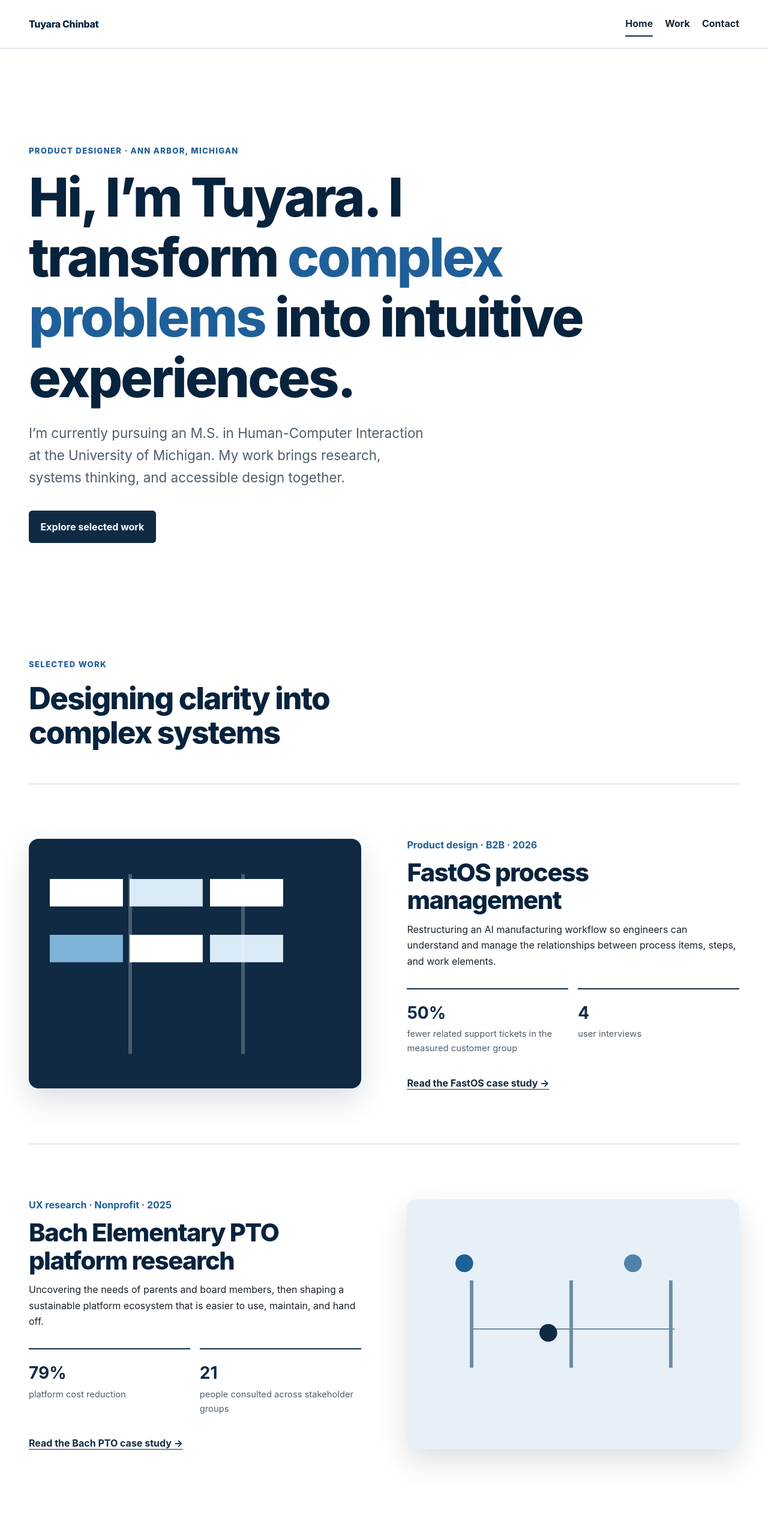
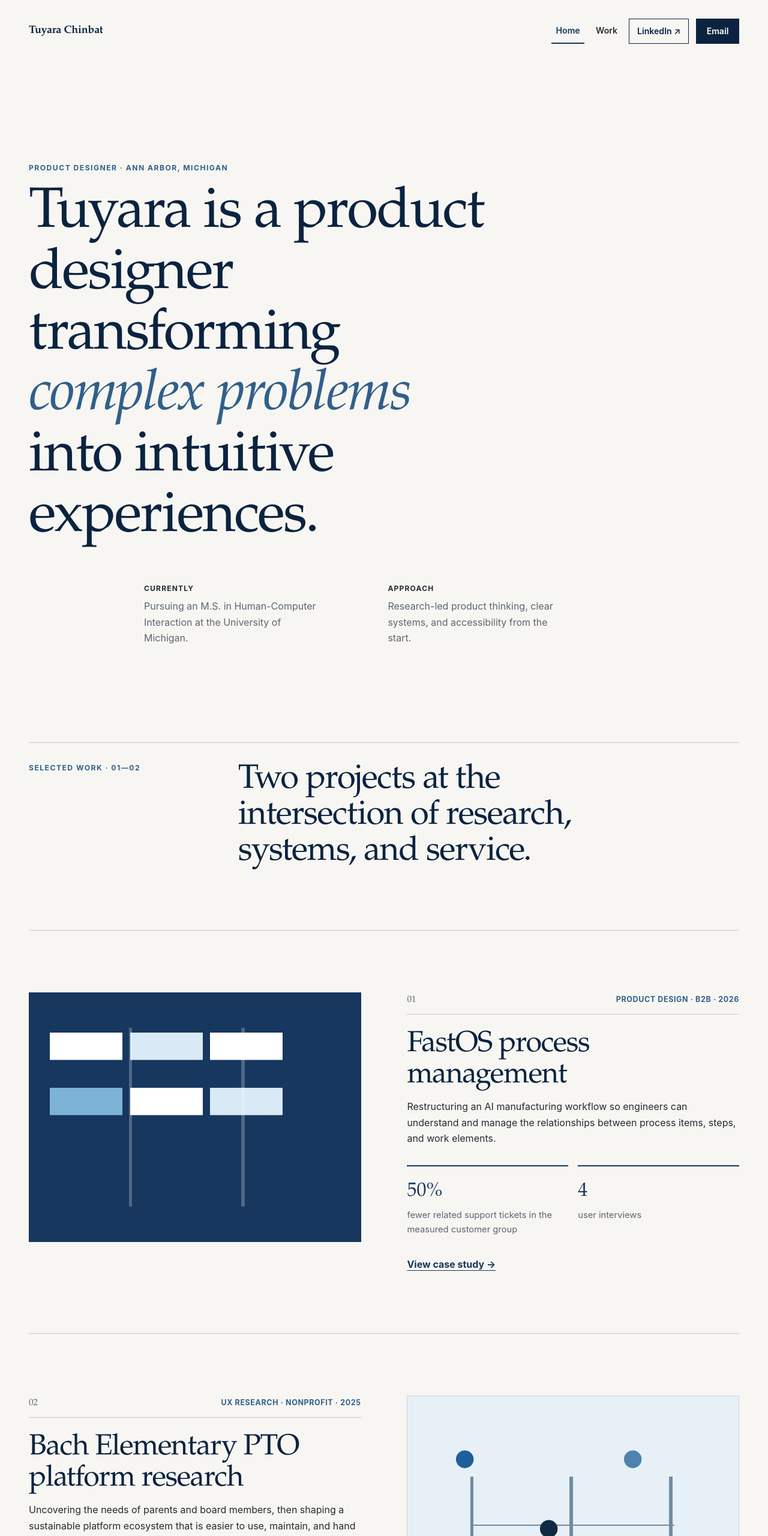
Before and after one commit to tuyarach/portfolio, a plain HTML site: page index.html in a window 1280 px wide. Shown: the top 2560 px of the page at 60% size. Drawn offline with Linux system fonts and the light colour scheme.

Commit message:
Refine portfolio with editorial visual direction
Move LinkedIn and Email into the navigation, remove the contact section, and introduce a restrained editorial type and layout system across the portfolio.

```diff
--- a/index.html
+++ b/index.html
@@ -17,69 +17,68 @@
         <ul class="nav-list">
           <li><a href="index.html" aria-current="page">Home</a></li>
           <li><a href="#work">Work</a></li>
-          <li><a href="#contact">Contact</a></li>
+          <li><a class="nav-action nav-action-secondary" href="https://www.linkedin.com/in/tuyara-chinbat/">LinkedIn <span aria-hidden="true">↗</span></a></li>
+          <li><a class="nav-action" href="mailto:chtuyara@umich.edu">Email</a></li>
         </ul>
       </nav>
     </div>
   </header>
 
   <main id="main">
-    <section class="hero shell" aria-labelledby="hero-title">
+    <section class="hero shell">
       <p class="eyebrow">Product designer · Ann Arbor, Michigan</p>
-      <h1 id="hero-title">Hi, I’m Tuyara. I transform <span>complex problems</span> into intuitive experiences.</h1>
-      <p class="hero-copy">I’m currently pursuing an M.S. in Human-Computer Interaction at the University of Michigan. My work brings research, systems thinking, and accessible design together.</p>
-      <a class="button" href="#work">Explore selected work</a>
+      <h1>Tuyara is a product designer transforming <em>complex problems</em> into intuitive experiences.</h1>
+      <div class="hero-details">
+        <div>
+          <p class="detail-label">Currently</p>
+          <p>Pursuing an M.S. in Human-Computer Interaction at the University of Michigan.</p>
+        </div>
+        <div>
+          <p class="detail-label">Approach</p>
+          <p>Research-led product thinking, clear systems, and accessibility from the start.</p>
+        </div>
+      </div>
     </section>
 
-    <section class="work shell" id="work" aria-labelledby="work-title">
+    <section class="work shell" id="work">
       <div class="section-heading">
-        <p class="eyebrow">Selected work</p>
-        <h2 id="work-title">Designing clarity into complex systems</h2>
+        <p class="eyebrow">Selected work · 01—02</p>
+        <h2>Two projects at the intersection of research, systems, and service.</h2>
       </div>
 
       <article class="project-card">
         <div class="project-visual fastos-visual"></div>
         <div class="project-copy">
-          <p class="project-meta">Product design · B2B · 2026</p>
+          <div class="project-kicker"><span>01</span><p class="project-meta">Product design · B2B · 2026</p></div>
           <h3>FastOS process management</h3>
           <p>Restructuring an AI manufacturing workflow so engineers can understand and manage the relationships between process items, steps, and work elements.</p>
           <ul class="metric-list">
             <li><strong>50%</strong><span>fewer related support tickets in the measured customer group</span></li>
             <li><strong>4</strong><span>user interviews</span></li>
           </ul>
-          <a class="text-link" href="fastos.html">Read the FastOS case study <span aria-hidden="true">→</span></a>
+          <a class="text-link" href="fastos.html">View case study <span aria-hidden="true">→</span></a>
         </div>
       </article>
 
       <article class="project-card project-card-reverse">
         <div class="project-visual bach-visual"></div>
         <div class="project-copy">
-          <p class="project-meta">UX research · Nonprofit · 2025</p>
+          <div class="project-kicker"><span>02</span><p class="project-meta">UX research · Nonprofit · 2025</p></div>
           <h3>Bach Elementary PTO platform research</h3>
           <p>Uncovering the needs of parents and board members, then shaping a sustainable platform ecosystem that is easier to use, maintain, and hand off.</p>
           <ul class="metric-list">
             <li><strong>79%</strong><span>platform cost reduction</span></li>
             <li><strong>21</strong><span>people consulted across stakeholder groups</span></li>
           </ul>
-          <a class="text-link" href="bach-pto.html">Read the Bach PTO case study <span aria-hidden="true">→</span></a>
+          <a class="text-link" href="bach-pto.html">View case study <span aria-hidden="true">→</span></a>
         </div>
       </article>
-    </section>
-
-    <section class="contact shell" id="contact" aria-labelledby="contact-title">
-      <p class="eyebrow">Let’s connect</p>
-      <h2 id="contact-title">Interested in thoughtful, accessible product experiences?</h2>
-      <p>I’m always happy to talk about design, research, and opportunities to make complicated systems easier to use.</p>
-      <div class="contact-links">
-        <a class="button" href="mailto:chtuyara@umich.edu">Email Tuyara</a>
-        <a class="text-link" href="https://www.linkedin.com/in/tuyara-chinbat/">Connect on LinkedIn <span aria-hidden="true">↗</span></a>
-      </div>
     </section>
   </main>
 
   <footer class="site-footer">
     <div class="shell footer-inner">
-      <p>Designed and built with accessibility in mind.</p>
+      <p>Product designer · Researcher · Systems thinker</p>
       <p>© 2026 Tuyara Chinbat</p>
     </div>
   </footer>
--- a/styles.css
+++ b/styles.css
@@ -1,13 +1,13 @@
 :root {
-  --navy: #102a43;
-  --navy-strong: #08233d;
-  --blue: #1f5f99;
-  --blue-soft: #e7f0f7;
-  --ink: #17212b;
-  --muted: #4e5d6c;
-  --paper: #ffffff;
-  --wash: #f5f7f9;
-  --line: #cbd5df;
+  --navy: #17375e;
+  --navy-strong: #0b2340;
+  --blue: #315f8b;
+  --blue-soft: #e7edf2;
+  --ink: #252b31;
+  --muted: #5c6670;
+  --paper: #f7f6f2;
+  --wash: #efeee9;
+  --line: #c9c8c1;
   --focus: #d56a00;
   --max: 74rem;
 }
@@ -56,13 +56,10 @@ a:hover { text-decoration-thickness: 0.15em; }
 
 .skip-link:focus { transform: translateY(0); }
 
-.site-header {
-  border-bottom: 1px solid var(--line);
-  background: rgba(255,255,255,0.96);
-}
+.site-header { background: var(--paper); }
 
 .header-inner {
-  min-height: 5rem;
+  min-height: 6.5rem;
   display: flex;
   align-items: center;
   justify-content: space-between;
@@ -71,15 +68,18 @@ a:hover { text-decoration-thickness: 0.15em; }
 
 .wordmark {
   color: var(--navy-strong);
-  font-weight: 800;
-  letter-spacing: -0.02em;
+  font-family: "Iowan Old Style", "Palatino Linotype", Baskerville, Georgia, serif;
+  font-size: 1.12rem;
+  font-weight: 600;
+  letter-spacing: -0.01em;
   text-decoration: none;
 }
 
 .nav-list {
   display: flex;
   flex-wrap: wrap;
-  gap: 0.25rem 1.25rem;
+  align-items: center;
+  gap: 0.5rem 0.75rem;
   margin: 0;
   padding: 0;
   list-style: none;
@@ -87,9 +87,10 @@ a:hover { text-decoration-thickness: 0.15em; }
 
 .nav-list a {
   display: inline-block;
-  padding: 0.45rem 0;
+  padding: 0.5rem 0.45rem;
   color: var(--ink);
-  font-weight: 650;
+  font-size: 0.88rem;
+  font-weight: 600;
   text-decoration: none;
   border-bottom: 2px solid transparent;
 }
@@ -97,29 +98,49 @@ a:hover { text-decoration-thickness: 0.15em; }
 .nav-list a:hover,
 .nav-list a[aria-current="page"] { color: var(--navy); border-bottom-color: var(--navy); }
 
-.hero { padding-block: clamp(5.5rem, 13vw, 10rem); }
+.nav-list .nav-action {
+  min-width: 4.5rem;
+  padding: 0.5rem 0.8rem;
+  border: 1px solid var(--navy-strong);
+  border-radius: 0;
+  background: var(--navy-strong);
+  color: #fff;
+  text-align: center;
+}
+
+.nav-list .nav-action:hover {
+  border-bottom-color: var(--navy-strong);
+  background: transparent;
+  color: var(--navy-strong);
+}
+
+.nav-list .nav-action-secondary { background: transparent; color: var(--navy-strong); }
+.nav-list .nav-action-secondary:hover { background: var(--navy-strong); color: #fff; }
+
+.hero { padding-block: clamp(6rem, 13vw, 11rem) clamp(5rem, 10vw, 8rem); }
 
 .eyebrow {
   margin: 0 0 1rem;
   color: var(--blue);
-  font-size: 0.82rem;
-  font-weight: 800;
-  letter-spacing: 0.1em;
+  font-size: 0.76rem;
+  font-weight: 700;
+  letter-spacing: 0.12em;
   text-transform: uppercase;
 }
 
 h1, h2, h3 {
   margin-top: 0;
   color: var(--navy-strong);
-  font-weight: 780;
-  letter-spacing: -0.035em;
-  line-height: 1.12;
+  font-family: "Iowan Old Style", "Palatino Linotype", Baskerville, Georgia, serif;
+  font-weight: 500;
+  letter-spacing: -0.025em;
+  line-height: 1.07;
 }
 
-h1 { max-width: 16ch; margin-bottom: 1.5rem; font-size: clamp(2.65rem, 7vw, 5.8rem); }
-h1 span { color: var(--blue); }
-h2 { margin-bottom: 1.25rem; font-size: clamp(2rem, 4vw, 3.25rem); }
-h3 { margin-bottom: 0.75rem; font-size: clamp(1.35rem, 2.2vw, 1.75rem); }
+h1 { max-width: 17ch; margin-bottom: 3.5rem; font-size: clamp(3rem, 7.4vw, 6.7rem); }
+h1 em { color: var(--blue); font-weight: inherit; }
+h2 { margin-bottom: 1.25rem; font-size: clamp(2.1rem, 4.4vw, 3.8rem); }
+h3 { margin-bottom: 0.75rem; font-size: clamp(1.5rem, 2.5vw, 2rem); }
 
 p { margin-block: 0 1.25rem; }
 
@@ -128,6 +149,16 @@ p { margin-block: 0 1.25rem; }
   color: var(--muted);
   font-size: clamp(1.15rem, 2vw, 1.4rem);
 }
+
+.hero-details {
+  display: grid;
+  grid-template-columns: repeat(2, minmax(0, 19rem));
+  gap: 2rem clamp(3rem, 8vw, 7rem);
+  margin-left: clamp(0rem, 15vw, 13rem);
+}
+
+.hero-details p { margin: 0; color: var(--muted); }
+.hero-details .detail-label { margin-bottom: 0.45rem; color: var(--ink); font-size: 0.75rem; font-weight: 700; letter-spacing: 0.1em; text-transform: uppercase; }
 
 .button {
   display: inline-block;
@@ -144,16 +175,17 @@ p { margin-block: 0 1.25rem; }
 
 .button:hover { background: var(--paper); color: var(--navy); }
 
-.work { padding-block: 2rem 8rem; }
+.work { padding-block: 2rem 9rem; }
 
-.section-heading { max-width: 42rem; margin-bottom: 3.5rem; }
+.section-heading { display: grid; grid-template-columns: minmax(10rem, 0.55fr) 1.45fr; gap: 2rem; max-width: none; margin-bottom: 5rem; padding-top: 2rem; border-top: 1px solid var(--line); }
+.section-heading h2 { max-width: 22ch; }
 
 .project-card {
   display: grid;
   grid-template-columns: minmax(0, 1fr) minmax(0, 1fr);
-  gap: clamp(2rem, 6vw, 5rem);
-  align-items: center;
-  padding-block: clamp(2.5rem, 7vw, 5.5rem);
+  gap: clamp(2.5rem, 6vw, 6rem);
+  align-items: start;
+  padding-block: clamp(3.5rem, 8vw, 7rem);
   border-top: 1px solid var(--line);
 }
 
@@ -161,10 +193,11 @@ p { margin-block: 0 1.25rem; }
 
 .project-visual, .case-banner {
   min-height: 26rem;
-  border-radius: 1rem;
+  border: 1px solid rgba(11,35,64,0.14);
+  border-radius: 0;
   background-color: var(--navy);
   background-repeat: no-repeat;
-  box-shadow: 0 1.25rem 3rem rgba(16,42,67,0.15);
+  box-shadow: none;
 }
 
 .fastos-visual {
@@ -190,7 +223,11 @@ p { margin-block: 0 1.25rem; }
 
 .project-meta { margin-bottom: 0.6rem; color: var(--blue); font-weight: 750; }
 
-.project-copy h3 { font-size: clamp(1.8rem, 3.5vw, 2.6rem); }
+.project-kicker { display: flex; align-items: baseline; justify-content: space-between; gap: 1rem; padding-bottom: 0.7rem; border-bottom: 1px solid var(--line); }
+.project-kicker > span { color: var(--muted); font-family: "Iowan Old Style", "Palatino Linotype", Baskerville, Georgia, serif; font-size: 0.95rem; }
+.project-kicker .project-meta { margin: 0; font-size: 0.78rem; font-weight: 650; letter-spacing: 0.05em; text-transform: uppercase; }
+
+.project-copy h3 { margin-top: 1.5rem; font-size: clamp(2rem, 3.8vw, 3.2rem); }
 
 .metric-list {
   display: grid;
@@ -202,7 +239,7 @@ p { margin-block: 0 1.25rem; }
 }
 
 .metric-list li { padding-top: 1rem; border-top: 2px solid var(--navy); }
-.metric-list strong { display: block; color: var(--navy); font-size: 1.75rem; }
+.metric-list strong { display: block; color: var(--navy); font-family: "Iowan Old Style", "Palatino Linotype", Baskerville, Georgia, serif; font-size: 2rem; font-weight: 500; }
 .metric-list span { display: block; color: var(--muted); font-size: 0.92rem; }
 
 .text-link, .back-link {
@@ -211,23 +248,12 @@ p { margin-block: 0 1.25rem; }
   text-underline-offset: 0.22em;
 }
 
-.contact {
-  margin-bottom: 6rem;
-  padding: clamp(2.5rem, 7vw, 5rem);
-  border-radius: 1rem;
-  background: var(--blue-soft);
-}
+.site-footer { border-top: 1px solid var(--line); background: var(--paper); color: var(--muted); }
+.footer-inner { min-height: 8rem; display: flex; align-items: center; justify-content: space-between; gap: 1rem; }
+.footer-inner p { margin: 0; font-size: 0.85rem; }
 
-.contact h2 { max-width: 22ch; }
-.contact p:not(.eyebrow) { max-width: 42rem; }
-.contact-links { display: flex; flex-wrap: wrap; align-items: center; gap: 1.5rem; }
-
-.site-footer { background: var(--navy-strong); color: #fff; }
-.footer-inner { min-height: 8rem; display: flex; align-items: center; justify-content: space-between; gap: 1rem; }
-.footer-inner p { margin: 0; }
-
-.case-hero { padding-block: 4.5rem 5rem; }
-.case-hero h1 { max-width: 18ch; font-size: clamp(2.7rem, 6vw, 5.2rem); }
+.case-hero { padding-block: 4.5rem 6rem; }
+.case-hero h1 { max-width: 18ch; margin-bottom: 2rem; font-size: clamp(2.9rem, 6vw, 5.8rem); }
 .back-link { display: inline-block; margin-bottom: 4rem; }
 
 .project-facts {
@@ -272,8 +298,8 @@ blockquote p { margin: 0; }
 
 .callout-grid { display: grid; grid-template-columns: repeat(2, 1fr); gap: 1rem; margin-top: 2rem; }
 .callout-grid.three-up { grid-template-columns: repeat(3, 1fr); }
-.callout-grid div { padding: 1.5rem; border-radius: 0.5rem; background: var(--blue-soft); }
-.callout-grid strong { display: block; color: var(--navy); font-size: 2rem; }
+.callout-grid div { padding: 1.5rem; border: 1px solid var(--line); border-radius: 0; background: transparent; }
+.callout-grid strong { display: block; color: var(--navy); font-family: "Iowan Old Style", "Palatino Linotype", Baskerville, Georgia, serif; font-size: 2.25rem; font-weight: 500; }
 .callout-grid span { display: block; color: var(--muted); }
 
 .insight-list { padding-left: 1.25rem; }
@@ -289,12 +315,12 @@ tbody th { color: var(--navy-strong); }
 .solution-step { display: grid; grid-template-columns: 3rem 1fr; gap: 1rem; margin: 2rem 0; }
 .solution-step > span { color: var(--blue); font-size: 1.1rem; font-weight: 800; }
 
-.impact-stat { margin: 2.5rem 0; padding: 2rem; border-radius: 0.5rem; background: var(--navy); color: #fff; }
+.impact-stat { margin: 2.5rem 0; padding: 2rem; border-radius: 0; background: var(--navy); color: #fff; }
 .impact-stat strong { display: block; font-size: clamp(3rem, 7vw, 5rem); line-height: 1; }
 .impact-stat span { display: block; margin-top: 0.5rem; font-size: 1.05rem; }
 
 .tool-list { display: grid; grid-template-columns: repeat(2, 1fr); gap: 0.75rem; margin: 2rem 0; }
-.tool-list div { padding: 1rem; border: 1px solid var(--line); border-radius: 0.35rem; }
+.tool-list div { padding: 1rem; border: 1px solid var(--line); border-radius: 0; }
 .tool-list dt { color: var(--navy); font-weight: 800; }
 .tool-list dd { margin: 0; color: var(--muted); }
 
@@ -306,8 +332,10 @@ tbody th { color: var(--navy-strong); }
   gap: 0.5rem;
   margin-bottom: 6rem;
   padding: 2rem;
-  border-radius: 0.5rem;
-  background: var(--blue-soft);
+  border-top: 1px solid var(--line);
+  border-bottom: 1px solid var(--line);
+  border-radius: 0;
+  background: transparent;
 }
 .next-project span:first-child { color: var(--muted); font-size: 0.85rem; font-weight: 700; text-transform: uppercase; }
 .next-project a { font-size: clamp(1.4rem, 3vw, 2rem); font-weight: 800; }
@@ -321,14 +349,18 @@ tbody th { color: var(--navy-strong); }
   .case-layout { grid-template-columns: 1fr; }
   .case-nav { position: static; padding: 1.25rem; border-radius: 0.5rem; background: var(--wash); }
   .case-nav ol { columns: 2; }
+  .section-heading { grid-template-columns: 1fr; }
+  .hero-details { margin-left: 0; }
 }
 
 @media (max-width: 34rem) {
   .shell { width: min(calc(100% - 1.5rem), var(--max)); }
   .nav-list { gap: 0.25rem 1rem; }
+  .nav-list li:first-child, .nav-list li:nth-child(2) { display: none; }
+  .nav-list .nav-action { min-width: auto; }
+  .hero-details { grid-template-columns: 1fr; }
   .metric-list, .callout-grid, .callout-grid.three-up, .tool-list, .project-facts { grid-template-columns: 1fr; }
   .project-visual { min-height: 16rem; }
-  .contact { padding: 2rem 1.25rem; }
   .footer-inner { align-items: flex-start; flex-direction: column; justify-content: center; }
   .case-nav ol { columns: 1; }
   .case-content section { padding-block: 3rem; }
```
Also changed, not shown: bach-pto.html (+3 -2 lines), fastos.html (+3 -2 lines).
